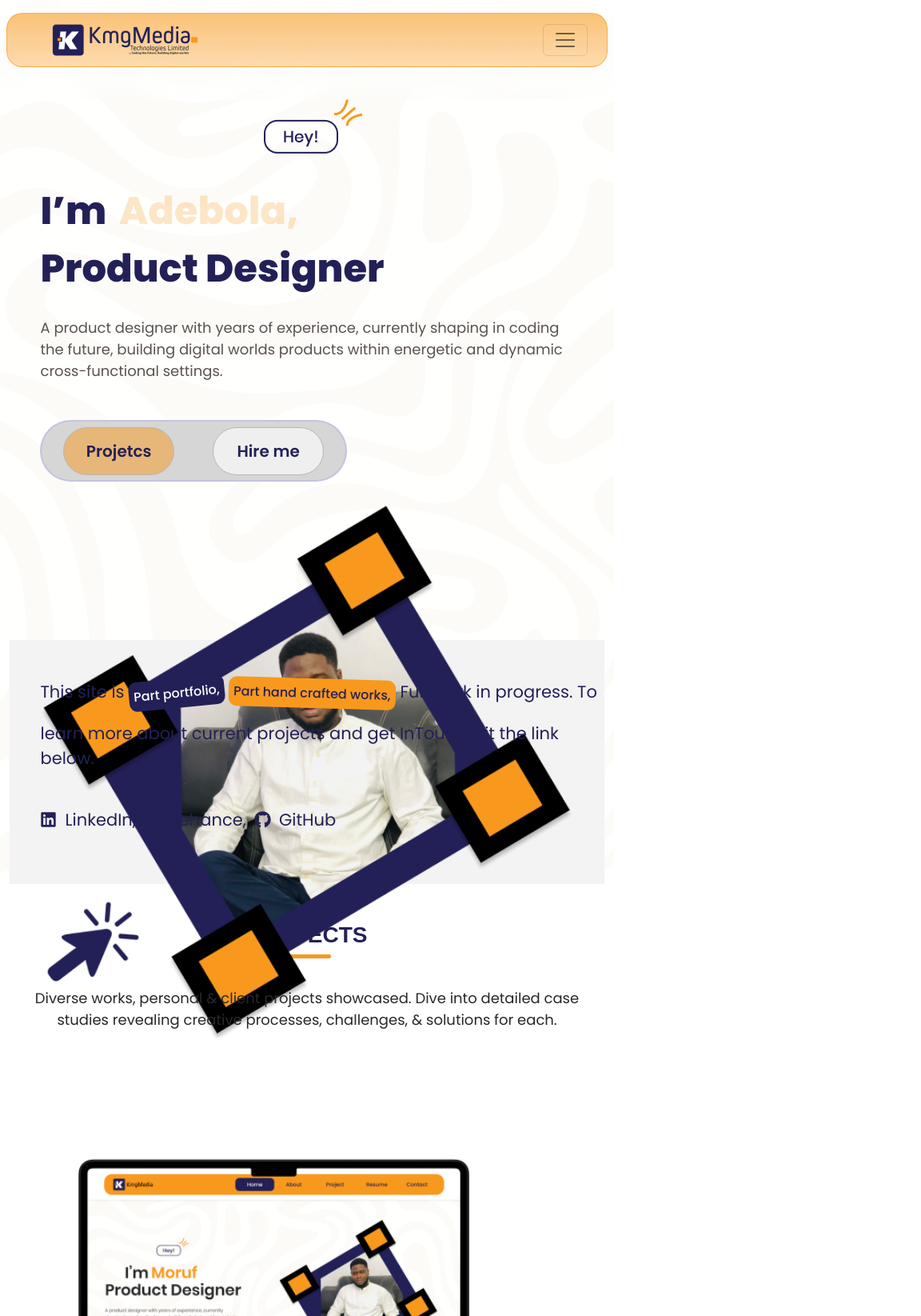
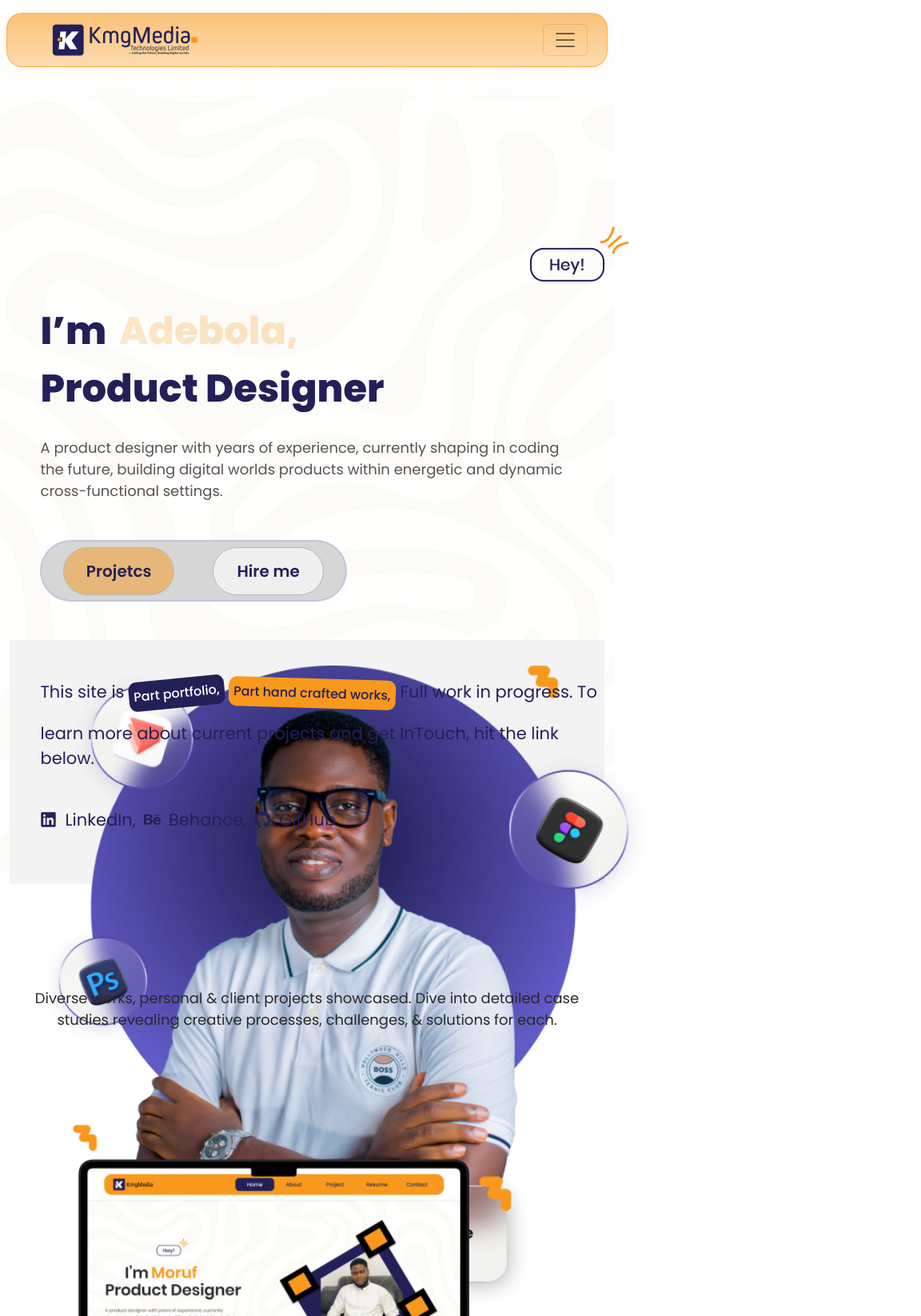
Before and after one commit to kmgmedia/build-cv-with-react-js-app, a React (Create React App) app: page / in a window 768 px wide. Shown: the top 1645 px of the page at 80% size, 1152 px wide, since content can reach past the window. Built offline with nearby package versions, Linux system fonts and the light colour scheme.

Commit message:
Updated landing page

```diff
--- a/src/Components/Landingpage/hero.scss
+++ b/src/Components/Landingpage/hero.scss
@@ -28,13 +28,10 @@ $secondery-color: #232057;
     padding: 0% 10%;
 }
 
-.hey-session {
-    padding-top: 13rem;
-}
-
 .hey {
     padding-left: 1rem;
-    padding-bottom: 20px;
+    padding-bottom: 10px;
+    padding-top: 90px;
 }
 
 .hero-text h1 {
@@ -46,7 +43,6 @@ $secondery-color: #232057;
     line-height: normal;
     padding-top: 1rem;
 }
-
 
 .minename {
     color: $primary-color
@@ -127,34 +123,16 @@ $secondery-color: #232057;
     background: #D6D6D6;
     display: inline-block;
     font-family: poppins;
-    /* height: 78px; */
-    /* width: 60%; */
     padding: 1% 4%;
-    /* padding: 10px 20px */;
-    /* justify-content: center;
-    align-items: center; */
-    /* gap: 10px; */
 }
 
-.hero-img1{
-    width: 100%;
-    height: 100%;
-    padding-top: 30px;
-}
 
 .hero-img1 img{
-    width: 100%;
+    width: 115%;
     height: 100%;
+    padding-top: 80px;
     object-fit: contain;
 }
-
-/* .portfolio {
-    margin-right: 17px
-}
-
-/* .hireme {
-    margin-right: 57px;
-}   */
 
 .hireme {
     color: $secondery-color;
@@ -276,9 +254,9 @@ margin-bottom: 1rem;
 }
 
 .top-container{
-    /* padding-top: 200px; */
+
     padding-bottom: 0px;
-    padding-top: 100px;
+    padding-top: 10px;
     display: flex;
     justify-content: center; /* Horizontally center the content */
     align-items: center;
@@ -302,16 +280,10 @@ margin-bottom: 1rem;
 @media screen and (max-width: 992px) {
 
 
-
-    .hey-session {
+    .hey {
         width: 100%;
         padding-top: 7rem;
 
-    }
-
-    .hey-session img {
-        padding-left: 9rem;
-        width: 16rem;
     }
 
     .hero-image img {
@@ -319,52 +291,10 @@ margin-bottom: 1rem;
         image-rendering: auto;
     }
 
-
-    /* .hero-text h1 {
-        font-size: 45px;
-        font-weight: 800;
-        line-height: 105%;
-        padding-top: 1rem;
-        padding-bottom: 1rem;
-
-    }
- */
-    // .minename {
-    //     padding-left: 0rem;
-    // }
-
     .hero-p br {
         display: none;
     }
 
-    /* .hero-p {
-        font-size: 13px;
-        padding-top: 0rem;
-    } */
-
-    /* .hero-image img {
-        width: 20rem;
-        padding-top: 18%;
-        padding-bottom: 4rem;
-    } */
-
-    /* .st-btn {
-        height: 68px;
-    } */
-
-    /* .portfolio, .hireme{
-        font-size: 16px;
-        padding: 14px, 23px
-    } */
-
-    /* .hireme {
-        margin-right: 8px;
-    }
-
-    .portfolio, .hireme {
-        width: 180px;
-    }
- */
     .hero-image-text br {
         display: none;
     }
@@ -400,9 +330,6 @@ margin-bottom: 1rem;
         font-size: 3rem;
         font-style: normal;
         font-family: poppins;
-        /* font-weight: 800;
-        line-height: normal;
-        padding-top: 1rem;*/
     }
 
     .top-container{
@@ -414,13 +341,6 @@ margin-bottom: 1rem;
         height: 100vh; /* Set the container height to 100% of the viewport height */
     }
 
-    /* .hero-text h1 {
-        font-size: 58px;
-    } */
-
-    /* .hero-image img {
-        width: 45rem;
-    } */
 
     .kmg-folio-img img, .kmg-folio-img-2  {
         padding-top: 5rem;
@@ -430,18 +350,10 @@ margin-bottom: 1rem;
         font-size: 21px;
     }
 
-    /* .st-btn {
-        justify-content: left;
-    }
- */
-    .hey-session {
+    .hey {
         width: 200%;
         padding-top: 10rem;
     }
-
-    /* .hero-p {
-        font-size: 22px;
-    } */
 
     .hero-p br {
         display: none;
@@ -465,35 +377,24 @@ margin-bottom: 1rem;
     }
 }
 
-/* @media (min-width: 1300px) {
-    .st-btn {
-      width: 70%;
-    }
-  }
- */
+
 @media (min-width: 1320px) {
     .hero-text h1 {
         font-size: 4rem;
         font-style: normal;
         font-family: poppins;
-        /* font-weight: 800;
-        line-height: normal;
-        padding-top: 1rem;*/
     }
 
     .top-container{
-        /* padding-top: 200px; */
         padding-top: 0px;
         display: flex;
         justify-content: center; /* Horizontally center the content */
         align-items: center;
         height: 100vh; /* Set the container height to 100% of the viewport height */
     }
-  }
+}
 // @media screen and (min-width: 1280px) and (max-width: 800px) {
 
 
 
-
-
 // }
```
Also changed, not shown: src/Components/Landingpage/Hero.jsx (+1 -32 lines), src/assets/Heroimage.png.
